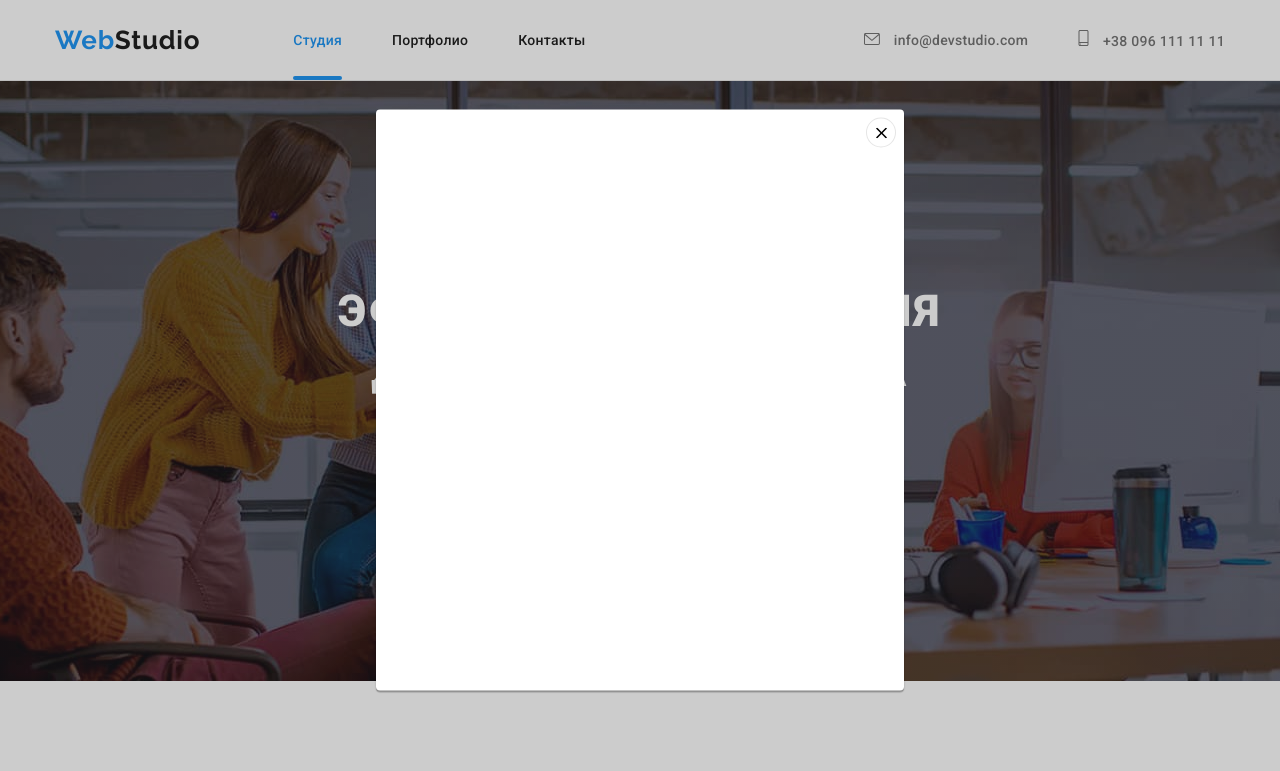
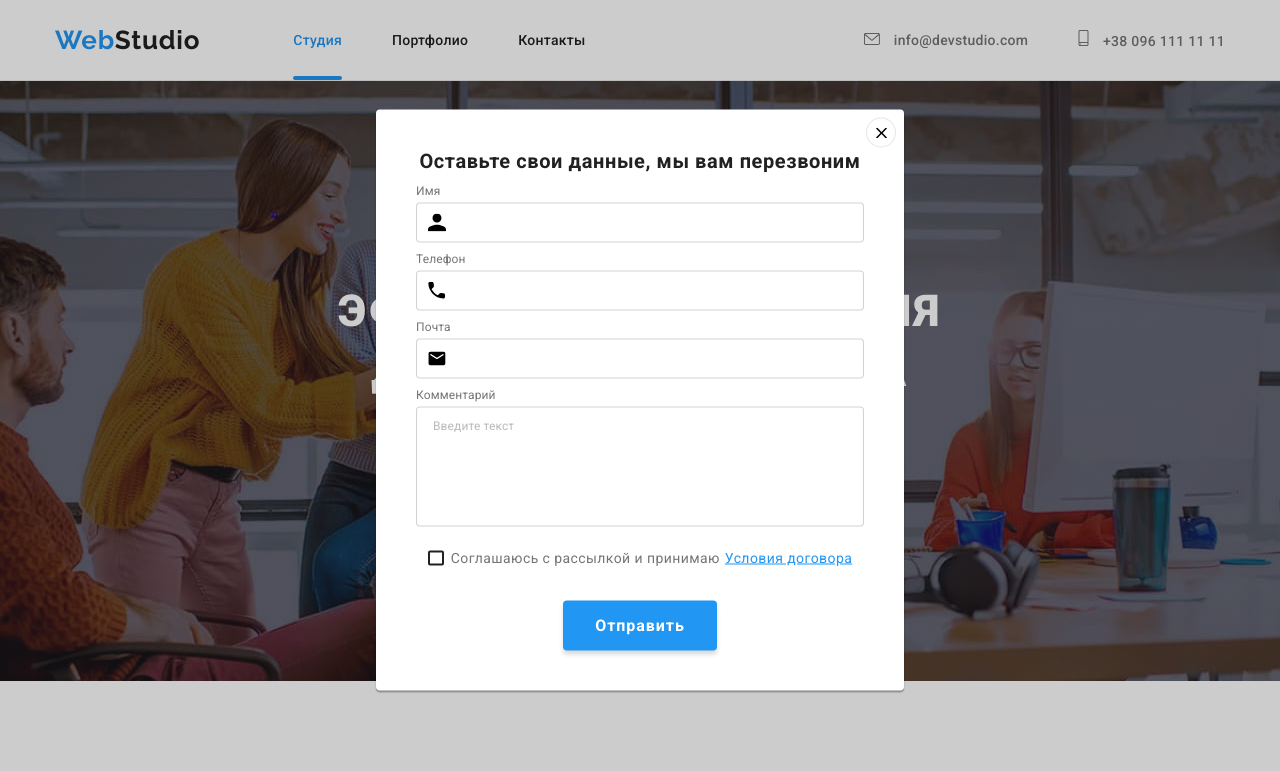
Before and after one commit to gal-link-a/goit-markup-hw-06, a plain HTML site: page index.html in a window 1280 px wide. Both pictures are taken after a click on the button "Заказать услугу". Shown: the top 771 px of the page. Drawn offline with nearby package versions, Linux system fonts and the light colour scheme.

Commit message:
сохраняет работу 06 для сдачи

```diff
--- a/css/styles.css
+++ b/css/styles.css
@@ -55,6 +55,10 @@ img {
   display: block;
   max-width: 100%;
   height: auto;
+}
+
+textarea {
+  resize: none;
 }
 
 .visuali-hidden {
@@ -811,6 +815,8 @@ img {
   opacity: 1;
 }
 
+/* =============== FORM ===============*/
+
 .backdrop {
   width: 100%;
   height: 100%;
@@ -826,6 +832,8 @@ img {
   height: 581px;
   top: 50%;
   left: 50%;
+
+  padding: 40px;
 
   background: #ffffff;
   box-shadow: 0px 1px 3px rgba(0, 0, 0, 0.12), 0px 1px 1px rgba(0, 0, 0, 0.14),
@@ -856,3 +864,117 @@ img {
   opacity: 0;
   pointer-events: none;
 }
+
+/* ====== form ====== */
+.form-title {
+  display: block;
+  margin-bottom: 12px;
+  font-weight: 700;
+  font-size: 20px;
+  line-height: 1.15;
+  text-align: center;
+  letter-spacing: 0.03em;
+
+  color: var(--main-text-color);
+}
+.form-field {
+  position: relative;
+
+  display: flex;
+  flex-direction: column;
+  margin-bottom: 10px;
+}
+.form-field.comment {
+  margin-bottom: 20px;
+}
+.field-label {
+  margin-bottom: 4px;
+  font-size: 12px;
+  line-height: 1.16;
+  letter-spacing: 0.01em;
+  color: var(--secondary-text-color);
+}
+.field-input {
+  min-width: 100%;
+  height: 40px;
+  border: 1px solid rgba(33, 33, 33, 0.2);
+  border-radius: 4px;
+  padding-left: 42px;
+  cursor: pointer;
+  transition: border-color 250ms cubic-bezier(0.4, 0, 0.2, 1);
+}
+.field-input.textarea {
+  height: 120px;
+  padding: 12px 16px;
+}
+.field-input.textarea::placeholder {
+  font-size: 12px;
+  line-height: 1.16;
+  letter-spacing: 0.01em;
+
+  color: rgba(117, 117, 117, 0.5);
+}
+/* .field-input:hover, */
+.field-input:focus {
+  border-color: var(--accent-text-color);
+  outline: none;
+}
+/* .field-input:hover + .icon-input, */
+.field-input:focus + .icon-input {
+  fill: var(--accent-text-color);
+}
+.icon-input {
+  position: absolute;
+  bottom: 11px;
+  left: 12px;
+  fill: 212121;
+  transition: fill 250ms cubic-bezier(0.4, 0, 0.2, 1);
+}
+.form-check {
+  margin-bottom: 30px;
+}
+.check-label {
+  display: flex;
+  justify-content: center;
+  align-items: center;
+  font-size: 14px;
+  line-height: 1.71;
+  letter-spacing: 0.03em;
+  color: var(--secondary-text-color);
+}
+.check-label::before {
+  content: '';
+  display: inline-block;
+  width: 16px;
+  height: 15px;
+  border: 2px solid #212121;
+  border-radius: 2px;
+  margin-right: 7px;
+  transition: all 250ms cubic-bezier(0.4, 0, 0.2, 1);
+}
+.check-input:checked + .check-label::before {
+  background-color: var(--accent-text-color);
+  background-image: url(../images/icon-checked.svg);
+  background-size: contain;
+  background-origin: border-box;
+  border-color: transparent;
+}
+
+.policy-link {
+  text-decoration: underline;
+  color: var(--accent-text-color);
+  margin-left: 5px;
+}
+.check-input {
+  position: absolute;
+  width: 1px;
+  height: 1px;
+  margin: -1px;
+  border: 0;
+  padding: 0;
+
+  white-space: nowrap;
+  clip-path: inset(100%);
+  clip: rect(0 0 0 0);
+  overflow: hidden;
+}
--- a/index.html
+++ b/index.html
@@ -476,7 +476,9 @@
       </div>
 
   </footer>
+
   <div class="backdrop is-hidden" data-modal>
+
     <div class="modal">
 
       <button class="modal-close" data-modal-close>
@@ -485,11 +487,62 @@
         </svg>
       </button>
 
+      <form class="main-form">
+        <p class="form-title">Оставьте свои данные, мы вам перезвоним</p>
+
+        <div class="form-field">
+
+          <label class="field-label" for="name">Имя</label>
+          <input class="field-input" id="name" type="text" name="name" autocomplete="name">
+          <svg class="icon-input" width="18px" height="18px">
+            <use href="./images/sprite.svg#icon-name"></use>
+          </svg>
+
+        </div>
+
+        <div class="form-field">
+
+          <label class="field-label" for="tel">Телефон</label>
+          <input class="field-input" id="tel" type="tel" name="tel" autocomplete="tel">
+          <svg class="icon-input" width="18px" height="18px">
+            <use href="./images/sprite.svg#icon-phonmdl"></use>
+          </svg>
+
+        </div>
+
+        <div class="form-field">
+
+          <label class="field-label" for="email">Почта</label>
+          <input class="field-input" id="email" type="email" name="email" autocomplete="email">
+          <svg class="icon-input" width="18px" height="18px">
+            <use href="./images/sprite.svg#icon-postmdl"></use>
+          </svg>
+
+        </div>
+
+        <div class="form-field comment">
+
+          <label class="field-label" for="comment">Комментарий</label>
+          <textarea class="field-input textarea" id="comment" name="comment" placeholder="Введите текст"></textarea>
+        </div>
+
+        <div class="form-check">
+
+          <input class="check-input" type="checkbox" id="check" name="privacy" value="accept-privacy">
+          <label class="check-label" for="check">Соглашаюсь с рассылкой и принимаю<a class="policy-link"
+              href="https://policies.google.com/terms?hl=ru-UA&fg=1">Условия договора</a></label>
+        </div>
+
+        <button class="send-btn" type="submit">Отправить</button>
+
+      </form>
+
     </div>
+
   </div>
 
-  <script src="./js/modal.js"></script>
+    <script src="./js/modal.js"></script>
 
-  </body>
+    </body>
 
-  </html>
+    </html>
```
Also changed, not shown: images/icon-checked.svg (added), images/sprite3.svg (deleted).
